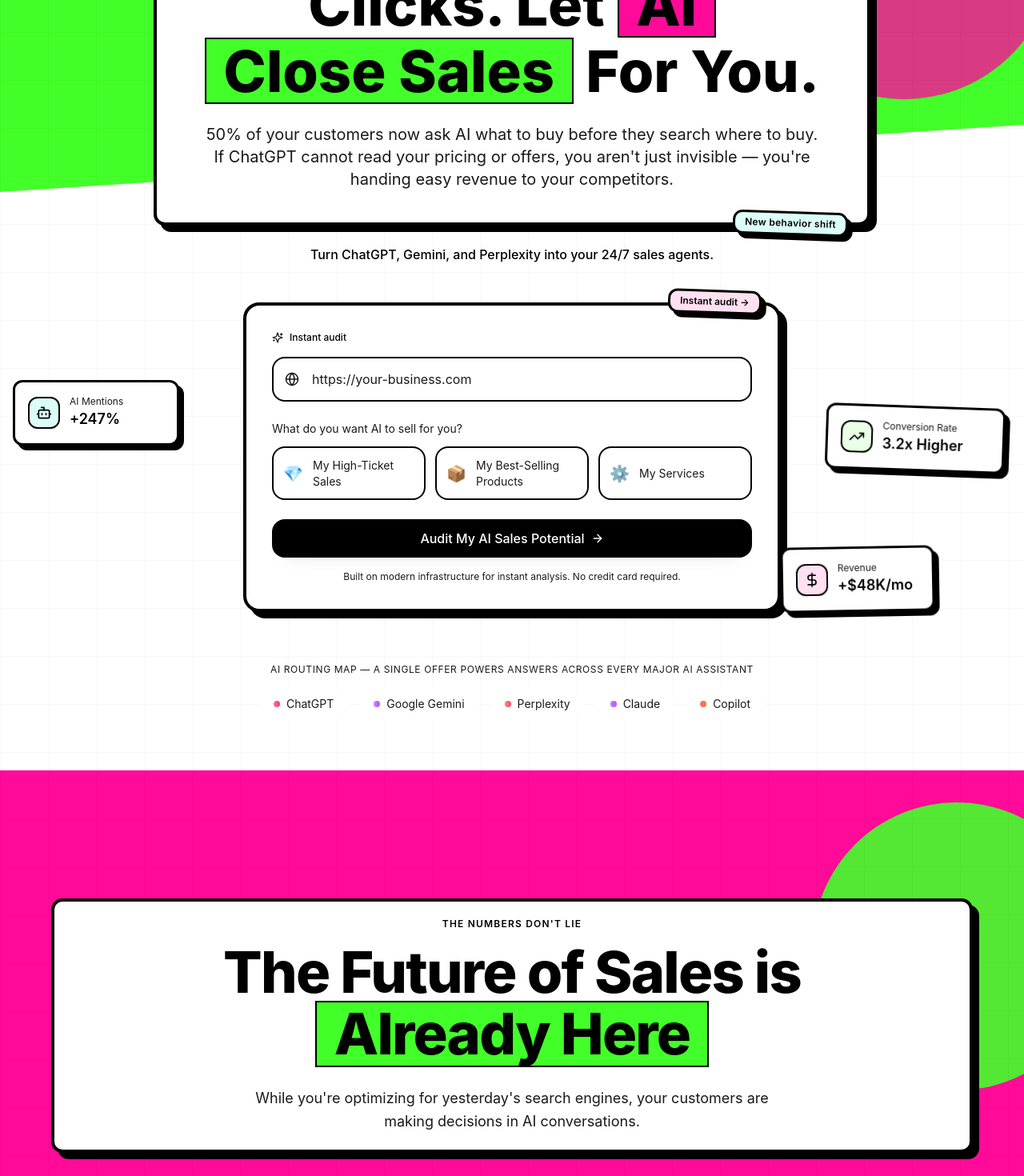
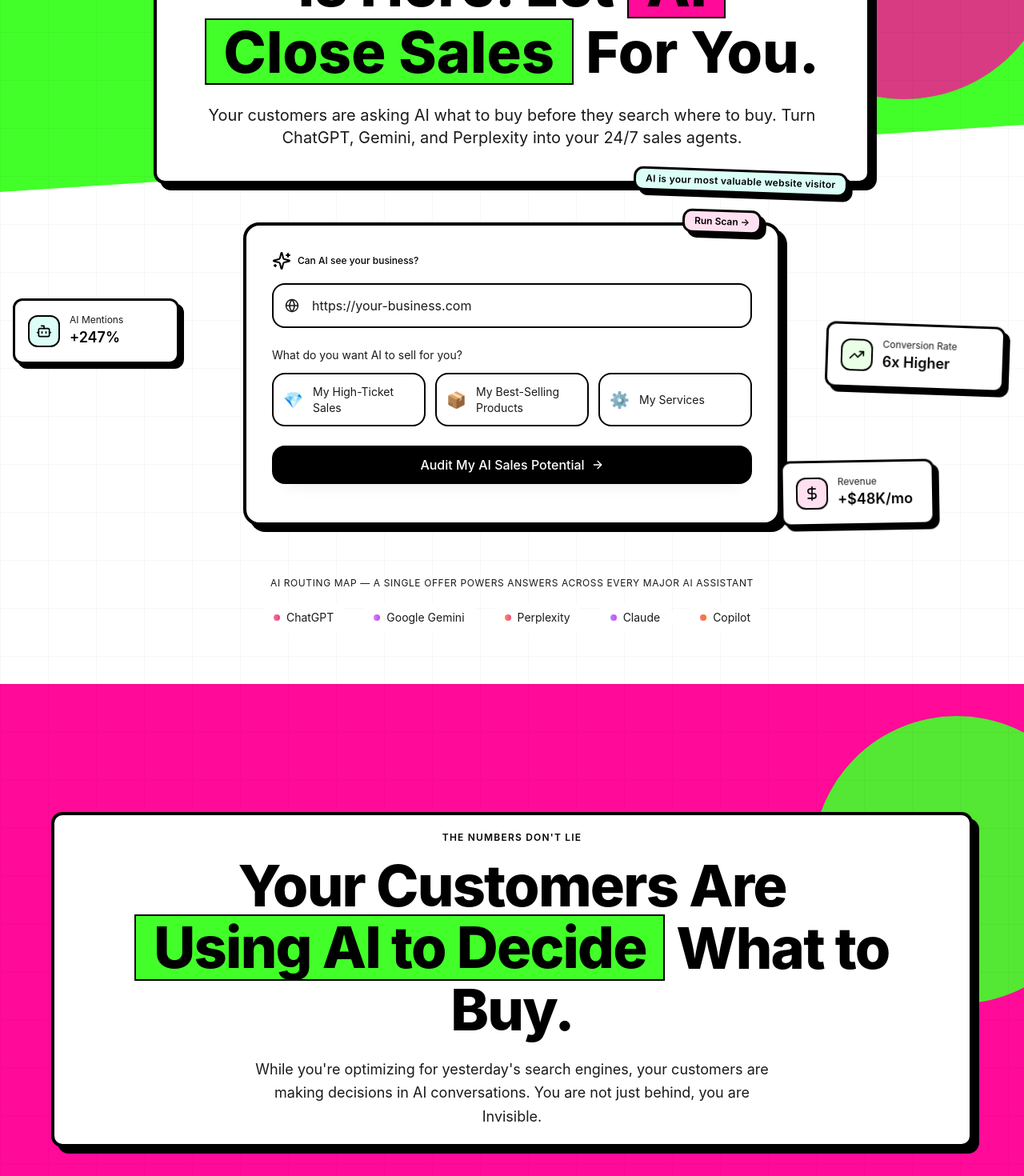
Before and after one commit to Ordenion/Aisearche, a React (Vite) app: page / in a window 1280 px wide. Shown: the part 320-1790 px from the top of the page at 80% size. Built offline with nearby package versions, Linux system fonts and the light colour scheme.

Commit message:
Updated half of the copywriting

```diff
--- a/src/components/landing/AuditInput.tsx
+++ b/src/components/landing/AuditInput.tsx
@@ -17,13 +17,13 @@ export function AuditInput() {
       <div className="relative">
         <div className="poster-card rounded-2xl p-5 sm:p-6 md:p-8 bg-card">
           <div className="sticker-card bg-[hsl(var(--glaze-pink))] text-xs font-semibold px-3 py-1 absolute -top-4 right-6 rotate-2">
-            Instant audit →
+            Run Scan →
           </div>
 
           <div className="relative z-10">
             <div className="flex items-center gap-2 text-xs font-medium text-foreground mb-4">
-              <Sparkles size={14} />
-              <span>Instant audit</span>
+              <Sparkles size={24} />
+              <span>Can AI see your business?</span>
             </div>
 
             <div className="relative mb-5 sm:mb-6">
@@ -66,7 +66,7 @@ export function AuditInput() {
             </Button>
 
             <p className="text-xs text-ink-secondary text-center mt-4">
-              Built on modern infrastructure for instant analysis. No credit card required.
+              {/* Built on modern infrastructure for instant analysis. No credit card required. */}
             </p>
           </div>
         </div>
--- a/src/components/landing/ExecutionSection.tsx
+++ b/src/components/landing/ExecutionSection.tsx
@@ -170,7 +170,7 @@ export function ExecutionSection() {
         >
           <div className="poster-card inline-block px-6 py-5">
             <h2 className="text-3xl md:text-4xl lg:text-5xl font-extrabold mb-4 leading-tight">
-              This is <span className="highlight-pink">exactly</span> what we built
+              Here is <span className="highlight-pink">why</span> we build WebGlazer
             </h2>
             <p className="text-lg text-ink-secondary leading-relaxed max-w-2xl mx-auto">
               A tool that shows you how AI sees your brand—and gives you the playbook to become the answer.
@@ -225,14 +225,14 @@ export function ExecutionSection() {
           <div className="text-center mb-10">
             <h3 className="text-xl md:text-2xl font-semibold text-foreground">The industry is shifting. We're ready.</h3>
             <p className="text-sm md:text-base text-ink-secondary mt-3">
-              Social proof from the people shaping the future of search.
+              We are not imagining it.
             </p>
           </div>
 
           <div className="grid md:grid-cols-3 gap-6">
             <div className="poster-card p-6">
               <div className="sticker-card bg-[hsl(var(--glaze-lime))] text-xs font-semibold px-3 py-1 inline-block mb-4 -rotate-1">
-                Social proof
+                Zero Clicks
               </div>
               <p className="text-ink-secondary leading-relaxed mb-6">
                 "60% of searches now end without a click. If you aren't the cited answer, you aren't seen at all."
@@ -253,7 +253,7 @@ export function ExecutionSection() {
 
             <div className="poster-card p-6">
               <div className="sticker-card bg-[hsl(var(--glaze-pink))] text-xs font-semibold px-3 py-1 inline-block mb-4 rotate-1">
-                Shift
+                Marketing Shift
               </div>
               <p className="text-ink-secondary leading-relaxed mb-6">
                 "We are moving from a world of search engine optimization to 'Search Everywhere Optimization.'"
@@ -274,7 +274,7 @@ export function ExecutionSection() {
 
             <div className="poster-card p-6">
               <div className="sticker-card bg-[hsl(var(--glaze-mint))] text-xs font-semibold px-3 py-1 inline-block mb-4 -rotate-1">
-                Founder quote
+                Fuure is AI
               </div>
               <p className="text-ink-secondary leading-relaxed mb-6">
                 "The future of search is not about lists of links. It's about getting the answer. It's about a shift from search engines to answer engines."
--- a/src/components/landing/FAQSection.tsx
+++ b/src/components/landing/FAQSection.tsx
@@ -2,14 +2,14 @@ import { Accordion, AccordionContent, AccordionItem, AccordionTrigger } from "@/
 
 const faqs = [
   {
-    question: "Is this just another AI tool?",
+    question: "Is this just another SEO tool?",
     answer:
-      "No. It's a growth command center plugged into your existing funnels. We identify leaks, score urgency, and tell your team exactly what to execute next—in plain language. AI handles analysis, you handle implementation.",
+      "Traditional SEO focuses on improving a website's ranking in search engine results pages (SERPs) using keywords and backlinks. GEO, on the other hand, aims to influence the generation of AI-driven answers and search results by optimizing content for AI-powered search engines. While traditional SEO targets click-through rates by positioning web pages higher in link-based results, GEO prioritizes creating content that AI systems can synthesize and cite within their conversational responses. This fundamental shift reflects how users increasingly seek direct answers from AI rather than browsing multiple websites, requiring content creators to optimize for AI comprehension and attribution rather than traditional ranking signals.",
   },
   {
-    question: "Do I need to switch platforms?",
+    question: "What Is Answer Engine Optimization/ Generative Engine Optimization?",
     answer:
-      "Absolutely not. We plug into your current stack—landing pages, CRM, automations, payment processors—and diagnose where the money slips through. No migrations, no new dashboards for your team to learn.",
+      "Answer Engine Optimization (AEO), also known as Generative Engine Optimization (GEO), is the practice of optimizing your brand's content and digital presence to appear in AI-powered answer engines like Gemini, ChatGPT, Claude, Perplexity... Unlike traditional SEO which focuses on ranking in search results, AEO ensures your products, services, and brand information are accurately represented when AI systems generate responses to user queries. Success in AEO requires two critical elements: creating optimized GEO content that's structured for AI comprehension (including clear product descriptions, detailed specifications, FAQ formats, and comparison data), and ensuring this content is cited across a broad range of authoritative sources. Answer engines typically synthesize information from multiple websites, reviews, articles, and databases to build confidence in their responses.",
   },
   {
     question: "How fast will we see results?",
--- a/src/components/landing/HeroSection.tsx
+++ b/src/components/landing/HeroSection.tsx
@@ -16,27 +16,26 @@ export function HeroSection() {
       <div className="container relative z-10 mx-auto px-4 sm:px-6">
         <div className="text-center max-w-4xl mx-auto mb-6">
           <p className="text-ink-secondary text-sm md:text-base uppercase tracking-wider mb-4">
-            The Google Game is Old News
-          </p>
+            {/* Is your most valuable website visitor human or AI ? */}
+                      </p>
           <div className="relative poster-card px-6 py-8 md:px-10 md:py-10 text-left md:text-center">
             <div className="sticker-card bg-[hsl(var(--glaze-pink))] text-xs font-semibold tracking-wide px-3 py-1 absolute -top-4 left-6 -rotate-2">
               Why now
             </div>
             <h1 className="text-4xl md:text-6xl lg:text-7xl font-extrabold text-heading mb-6 leading-tight text-balance">
-              Stop Chasing Clicks. Let <span className="highlight-pink">AI</span> <span className="highlight-lime">Close Sales</span> For You.
+              The Future of Sales is Here. Let <span className="highlight-pink">AI</span> <span className="highlight-lime">Close Sales</span> For You.
             </h1>
             <p className="text-lg md:text-xl text-ink-secondary max-w-3xl mx-auto leading-relaxed">
-              50% of your customers now ask AI what to buy before they search where to buy. If ChatGPT cannot read your
-              pricing or offers, you aren't just invisible — you're handing easy revenue to your competitors.
+              Your customers are asking AI what to buy before they search where to buy.     Turn ChatGPT, Gemini, and Perplexity into your 24/7 sales agents.
             </p>
             <div className="sticker-card bg-[hsl(var(--glaze-mint))] text-xs font-semibold tracking-wide px-3 py-1 absolute -bottom-4 right-6 rotate-2">
-              New behavior shift
+              AI is your most valuable website visitor
             </div>
           </div>
         </div>
 
         <p className="text-center text-foreground font-medium mb-12">
-          Turn ChatGPT, Gemini, and Perplexity into your 24/7 sales agents.
+          {/* Turn ChatGPT, Gemini, and Perplexity into your 24/7 sales agents. */}
         </p>
 
         <div className="relative mb-16">
@@ -62,7 +61,7 @@ export function HeroSection() {
                 </div>
                 <div>
                   <p className="text-xs text-ink-secondary">Conversion Rate</p>
-                  <p className="text-lg font-semibold text-foreground">3.2x Higher</p>
+                  <p className="text-lg font-semibold text-foreground">6x Higher</p>
                 </div>
               </div>
             </FloatingCard>
--- a/src/components/landing/MoneyLeakSection.tsx
+++ b/src/components/landing/MoneyLeakSection.tsx
@@ -42,7 +42,7 @@ function ScanVisual() {
     { status: "success" as const, label: "robots.txt accessible" },
     { status: "success" as const, label: "Structured data found" },
     { status: "warning" as const, label: "Pricing not machine-readable" },
-    { status: "error" as const, label: "AI crawl blocked" },
+    { status: "error" as const, label: "AI access blocked" },
   ];
 
   return (
@@ -222,23 +222,23 @@ function MetricsVisual() {
 const steps = [
   {
     number: "01",
-    title: "Scan Your Presence",
+    title: "WebGlazer Scans Your Site",
     description:
       "We analyze how AI platforms currently see (or don't see) your business. Our audit crawls the same paths AI assistants use, exposing blind spots in your visibility.",
     Visual: ScanVisual,
   },
   {
     number: "02",
-    title: "Translate for AI",
+    title: "Glaze the AI",
     description:
-      "We structure your content so AI reads it as trusted facts. Think of it as teaching ChatGPT your entire business—prices, services, and unique value—in a language it understands.",
+      "Automatically create an AI-friendly (glazed) version of your site for your new VIP visitors - AI traffic. Think of it as teaching ChatGPT your entire business — prices, services, and unique value—in a language it understands.",
     Visual: GraphVisual,
   },
   {
     number: "03",
     title: "Monitor & Scale",
     description:
-      "Track your AI visibility weekly and discover new revenue opportunities. See exactly when and how AI platforms recommend your business to potential customers.",
+      "Track your AI visibility weekly and discover new revenue opportunities. See exactly when and how AI platforms recommend your business to potential customers. Metrics like brand mentions, impressions, and sentiment are hard to track - which is why WebGlazer is so powerful! ",
     Visual: MetricsVisual,
   },
 ];
@@ -255,7 +255,7 @@ export function MoneyLeakSection() {
           <div className="poster-card inline-block px-6 py-5">
             <p className="text-xs font-semibold tracking-widest uppercase mb-4">How It Works</p>
             <h2 className="text-4xl md:text-6xl lg:text-7xl font-extrabold text-foreground mb-6 tracking-tight text-balance">
-              Turn AI Search Insights Into <span className="highlight-lime">New Customers</span>
+              AI can’t read your site... <span className="highlight-lime">let’s fix that.</span>
             </h2>
             <p className="text-lg text-ink-secondary max-w-2xl mx-auto leading-relaxed">
               A simple 3-step process to make your business the answer AI recommends.
--- a/src/components/landing/WakeUpSection.tsx
+++ b/src/components/landing/WakeUpSection.tsx
@@ -87,10 +87,11 @@ export function WakeUpSection() {
           <div className="poster-card inline-block px-6 py-5">
             <p className="text-xs font-semibold tracking-widest uppercase mb-4">The Numbers Don't Lie</p>
             <h2 className="text-4xl md:text-6xl lg:text-7xl font-extrabold text-foreground mb-6 tracking-tight">
-              The Future of Sales is <span className="highlight-lime">Already Here</span>
+              {/* The Future of Sales is <span className="highlight-lime">Already Here</span> */}
+              Your Customers Are <span className="highlight-lime">Using AI to Decide</span> What to Buy.
             </h2>
             <p className="text-lg text-ink-secondary max-w-2xl mx-auto leading-relaxed">
-              While you're optimizing for yesterday's search engines, your customers are making decisions in AI conversations.
+              While you're optimizing for yesterday's search engines, your customers are making decisions in AI conversations. You are not just behind, you are Invisible.
             </p>
           </div>
         </div>
```
